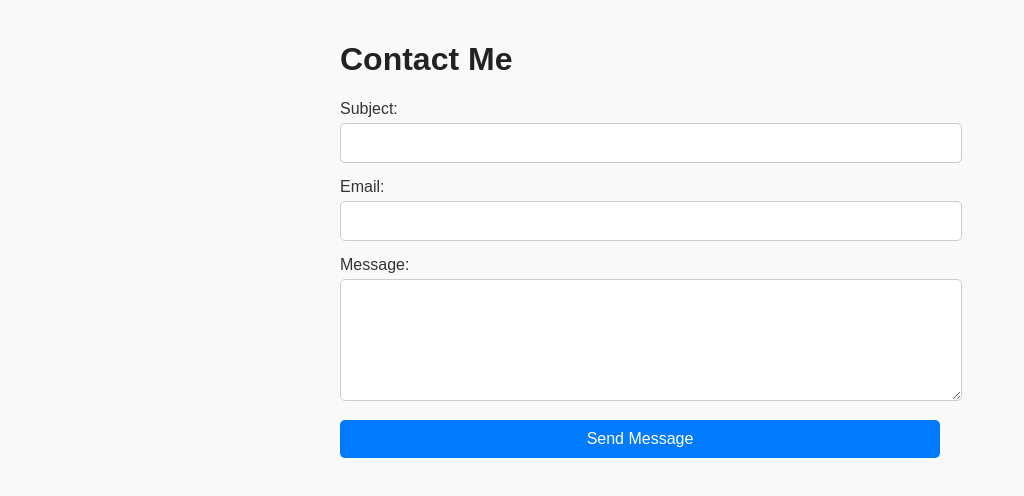
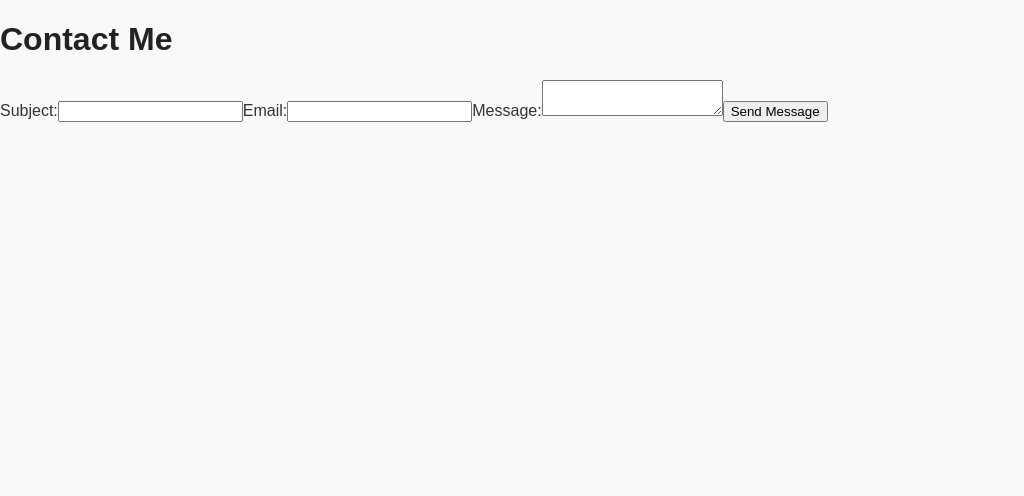
Before and after one commit to FMammaddli/Project2, a React (Create React App) app: page /contact in a window 1280 px wide. Shown: the top 496 px of the page, without its empty margins (0-1024 px from the left). Built offline with nearby package versions, Linux system fonts and the light colour scheme.

Commit message:
Inline and Internal CSS removed

```diff
--- a/src/index.css
+++ b/src/index.css
@@ -1,3 +1,6 @@
 @tailwind base;
 @tailwind components;
 @tailwind utilities;
+/*
+Tailwind added
+*/
--- a/src/pages/ContactPage.jsx
+++ b/src/pages/ContactPage.jsx
@@ -42,10 +42,10 @@ const ContactPage = () => {
   };
 
   return (
-    <div style={styles.container}>
+    <div>
       <h1>Contact Me</h1>
-      <form style={styles.form} onSubmit={handleSubmit}>
-        <label style={styles.label}>
+      <form onSubmit={handleSubmit}>
+        <label>
           Subject:
           <input
             type="text"
@@ -53,10 +53,9 @@ const ContactPage = () => {
             value={formData.subject}
             onChange={handleChange}
             required
-            style={styles.input}
           />
         </label>
-        <label style={styles.label}>
+        <label>
           Email:
           <input
             type="email"
@@ -64,74 +63,23 @@ const ContactPage = () => {
             value={formData.email}
             onChange={handleChange}
             required
-            style={styles.input}
           />
         </label>
-        <label style={styles.label}>
+        <label>
           Message:
           <textarea
             name="message"
             value={formData.message}
             onChange={handleChange}
             required
-            style={styles.textarea}
           />
         </label>
-        <button type="submit" style={styles.button}>
+        <button type="submit">
           Send Message
         </button>
       </form>
-      {status && <p style={styles.status}>{status}</p>}
+      {status && <p>{status}</p>}
     </div>
   );
 };
-
-const styles = {
-  container: {
-    padding: '20px',
-    maxWidth: '600px',
-    margin: '0 auto',
-    fontFamily: 'Arial, sans-serif',
-  },
-  form: {
-    display: 'flex',
-    flexDirection: 'column',
-  },
-  label: {
-    marginBottom: '15px',
-    fontSize: '1rem',
-  },
-  input: {
-    padding: '10px',
-    fontSize: '1rem',
-    border: '1px solid #ccc',
-    borderRadius: '5px',
-    marginTop: '5px',
-    width: '100%',
-  },
-  textarea: {
-    padding: '10px',
-    fontSize: '1rem',
-    border: '1px solid #ccc',
-    borderRadius: '5px',
-    marginTop: '5px',
-    width: '100%',
-    height: '100px',
-  },
-  button: {
-    padding: '10px 15px',
-    fontSize: '1rem',
-    backgroundColor: '#007bff',
-    color: '#fff',
-    border: 'none',
-    borderRadius: '5px',
-    cursor: 'pointer',
-  },
-  status: {
-    marginTop: '15px',
-    fontSize: '1rem',
-    color: '#555',
-  },
-};
-
 export default ContactPage;
--- a/src/pages/HomePage.jsx
+++ b/src/pages/HomePage.jsx
@@ -3,14 +3,13 @@ import { Link } from 'react-router-dom';
 
 const HomePage = () => {
   return (
-    <div style={{ padding: '20px', textAlign: 'center' }}>
+    <div>
       <h1>Welcome to the Recipe Manager App</h1>
       <p>Organize, create, and discover amazing recipes. Start managing your favorite recipes today!</p>
-
-      <Link to="/recipe" style={{ margin: '10px', display: 'inline-block', fontSize: '1.2rem' }}>
+      <Link to="/recipe">
         View Recipe Page
       </Link>
-      <Link to="/contact" style={{ margin: '10px', display: 'inline-block', fontSize: '1.2rem' }}>
+      <Link to="/contact" >
         Contact Me
       </Link>
     </div>
```
